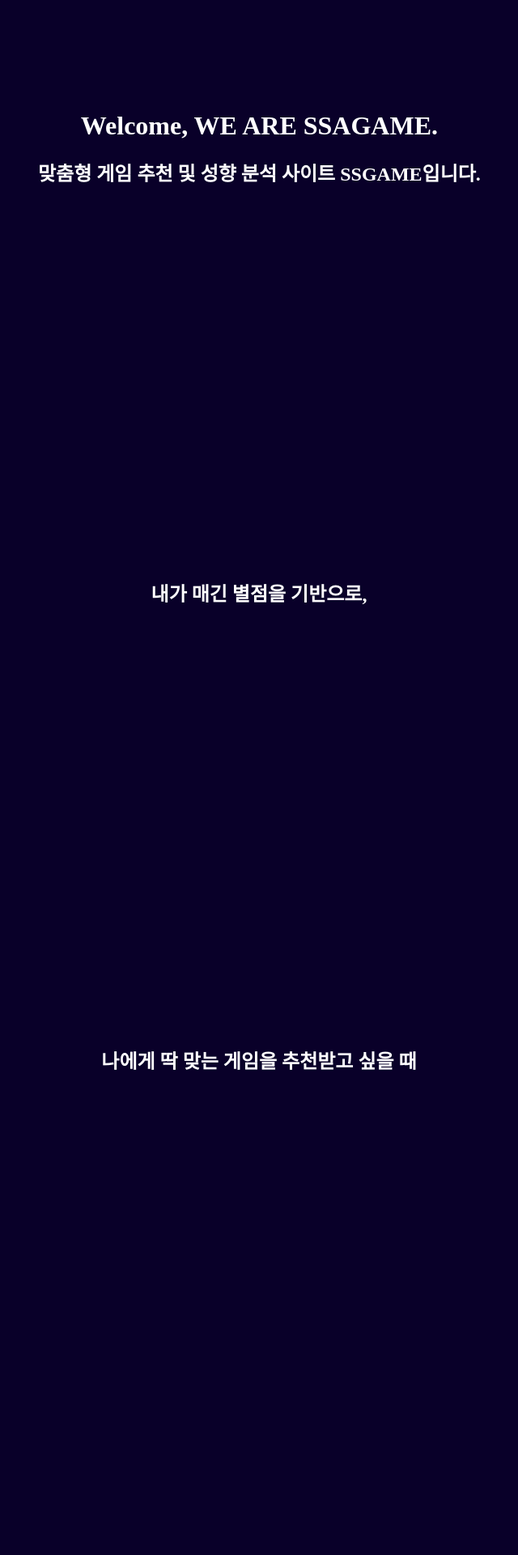
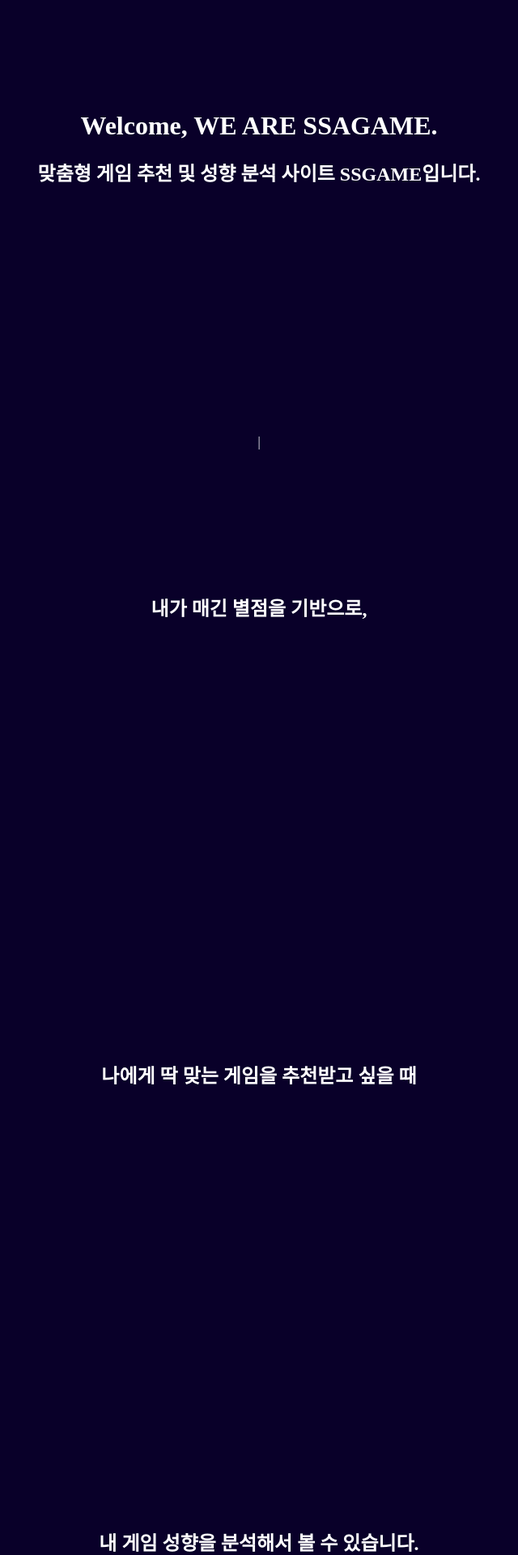
Before and after one commit to SSAFY-siXteam/SSGAME, a React (Create React App) app in the folder frontend/: page / in a window 1280 px wide. Shown: the part 180-2100 px from the top of the page at 81% size, without its empty margins (320-960 px from the left). Before the commit the page ends 1879 px from the top, so only its background shows below. Built offline with nearby package versions, Linux system fonts and the light colour scheme; a web font is replaced by a local one.

Commit message:
#S06P22A306-18 Feat: 문자 타이핑 애니메이션 적용

```diff
--- a/frontend/package.json
+++ b/frontend/package.json
@@ -21,6 +21,7 @@
     "react-router": "^6.2.2",
     "react-router-dom": "^6.2.2",
     "react-scripts": "5.0.0",
+    "react-typist": "^2.0.5",
     "recharts": "^2.1.9",
     "redux-actions": "^2.6.5",
     "redux-devtools-extension": "^2.13.9",
--- a/frontend/src/components/organisms/Fade/FadeModule.js
+++ b/frontend/src/components/organisms/Fade/FadeModule.js
@@ -2,17 +2,18 @@ import React from "react";
 import Fade from "react-reveal/Fade";
 import Bounce from "react-reveal/Bounce";
 import { CenterWrapper, ViewWrapper } from "./style";
+import Typist from "react-typist";
 
 const FadeModule = () => {
   return (
     <div>
       <CenterWrapper>
-        <Bounce>
+        <Typist>
           <ViewWrapper>
             <h1>Welcome, WE ARE SSAGAME.</h1>
             <h2>맞춤형 게임 추천 및 성향 분석 사이트 SSGAME입니다.</h2>
           </ViewWrapper>
-        </Bounce>
+        </Typist>
         <Fade left>
           <ViewWrapper>
             <h2>내가 매긴 별점을 기반으로,</h2>
@@ -23,6 +24,11 @@ const FadeModule = () => {
             <h2>나에게 딱 맞는 게임을 추천받고 싶을 때</h2>
           </ViewWrapper>
         </Fade>
+        <Fade top>
+          <ViewWrapper>
+            <h2>내 게임 성향을 분석해서 볼 수 있습니다.</h2>
+          </ViewWrapper>
+        </Fade>
       </CenterWrapper>
     </div>
   );
```
Also changed, not shown: 2 other files (tests, documents, lock files or other folders).
